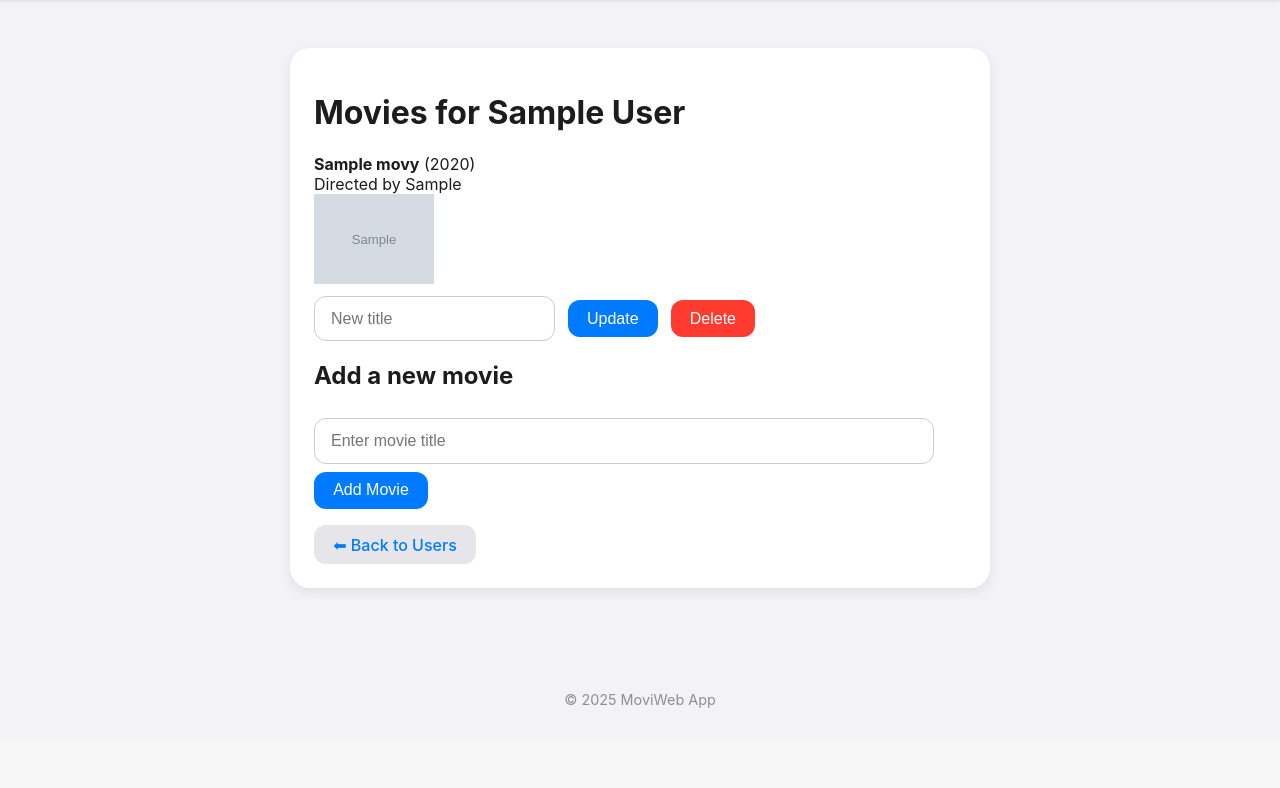
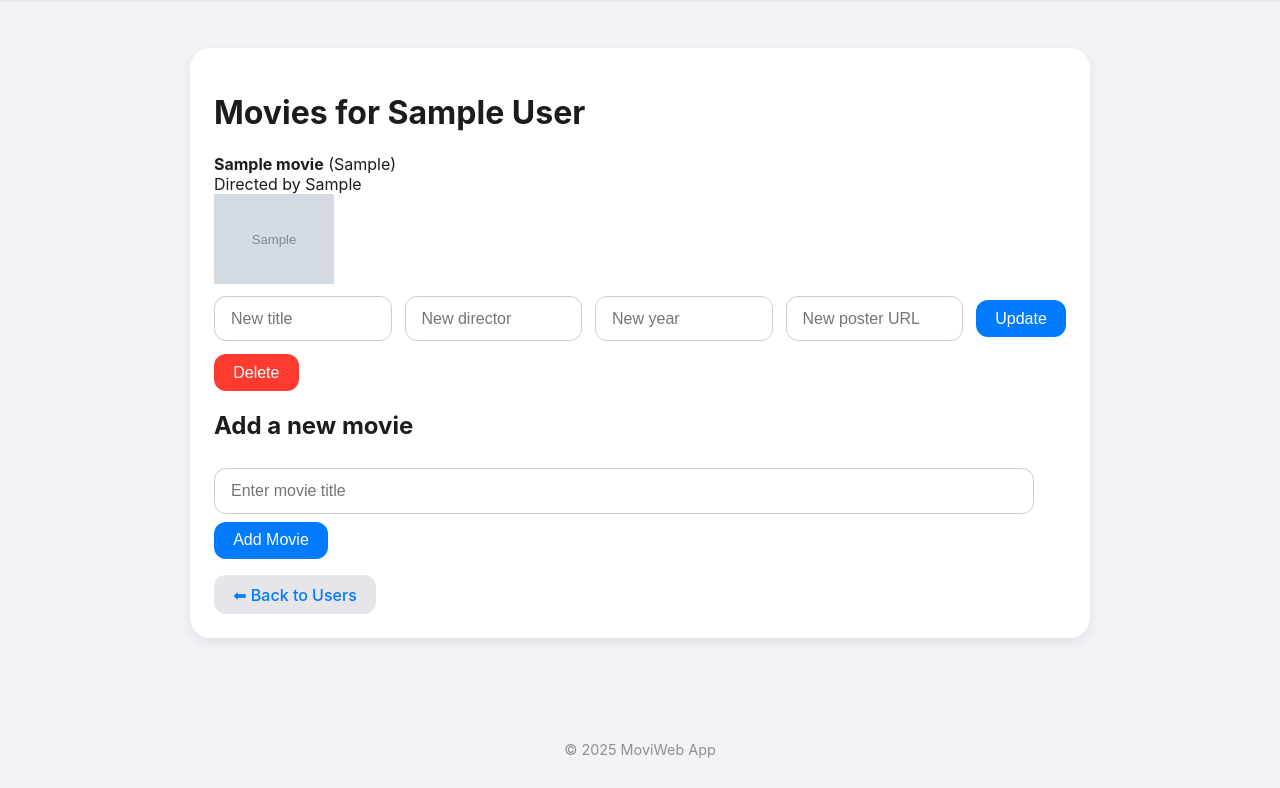
Before and after one commit to Helvanljar/flask-movie-library, a Flask app: page /users/1/movies in a window 1280 px wide. Shown: the part 114-902 px from the top of the page. Before the commit the page ends 822 px from the top, so only its background shows below. Run offline with Flask 3, Linux system fonts and the light colour scheme; tables that the repository leaves empty hold one stand-in row (values such as "Sample post"); grey boxes marked "Sample" are stand-in pictures.

Commit message:
bugfixes

```diff
--- a/app.py
+++ b/app.py
@@ -1,13 +1,13 @@
 import os
-import requests
 from flask import Flask, render_template, request, redirect, url_for, flash, jsonify
 from dotenv import load_dotenv
+from markupsafe import escape
+from sqlalchemy.exc import IntegrityError
 from models import db, Movie, User
 from data_manager import DataManager
+from omdb_service import fetch_movie
 
-# Load environment variables
 load_dotenv()
-OMDB_API_KEY = os.getenv("OMDB_API_KEY")
 
 app = Flask(__name__)
 app.config["SQLALCHEMY_DATABASE_URI"] = "sqlite:///movies.db"
@@ -17,58 +17,54 @@ db.init_app(app)
 
 data_manager = DataManager()
 
-# ✅ Create database/tables safely at startup
+# Smarter DB initialization
 with app.app_context():
-    try:
+    inspector = db.inspect(db.engine)
+    if not inspector.has_table("user") or not inspector.has_table("movie"):
         db.create_all()
-        app.logger.info("Database initialized successfully.")
-    except Exception as e:
-        app.logger.error(f"Error initializing database: {e}")
-        flash("Database initialization failed. Please check logs.", "error")
+        app.logger.info("Database tables created.")
+    else:
+        app.logger.info("Database already initialized.")
 
 
 @app.route("/")
 def index():
-    """Home page showing all users."""
     users = data_manager.get_users()
     return render_template("index.html", users=users)
 
 
 @app.route("/users", methods=["POST"])
 def create_user():
-    """Add a new user."""
-    name = request.form.get("name")
-    if name:
-        try:
+    name = escape(request.form.get("name", "").strip())
+    if not name:
+        flash("Name cannot be empty.", "error")
+        return redirect(url_for("index"))
+    try:
+        if User.query.filter_by(name=name).first():
+            flash(f"User '{name}' already exists.", "error")
+        else:
             data_manager.create_user(name)
             flash(f"User '{name}' created successfully!", "success")
-        except Exception as e:
-            app.logger.error(f"Error creating user: {e}")
-            flash("Error creating user.", "error")
-    else:
-        flash("Name cannot be empty.", "error")
+    except IntegrityError:
+        db.session.rollback()
+        flash("A database integrity error occurred.", "error")
+    except Exception as e:
+        flash(f"Unexpected error: {e}", "error")
     return redirect(url_for("index"))
 
 
 @app.route("/users/<int:user_id>/movies", methods=["GET", "POST"])
 def user_movies(user_id):
-    """List or add movies for a user."""
     user = User.query.get_or_404(user_id)
 
     if request.method == "POST":
-        title = request.form.get("title")
+        title = escape(request.form.get("title", "").strip())
         if not title:
             flash("Movie title cannot be empty.", "error")
             return redirect(url_for("user_movies", user_id=user_id))
-
         try:
-            response = requests.get(
-                "http://www.omdbapi.com/",
-                params={"t": title, "apikey": OMDB_API_KEY},
-                timeout=5
-            )
-            data = response.json()
-            if data.get("Response") == "True":
+            data = fetch_movie(title)
+            if data:
                 movie = Movie(
                     name=data.get("Title"),
                     director=data.get("Director"),
@@ -90,21 +86,27 @@ def user_movies(user_id):
 
 @app.route("/users/<int:user_id>/movies/<int:movie_id>/update", methods=["POST"])
 def update_movie(user_id, movie_id):
-    """Update the title of a movie."""
-    new_title = request.form.get("new_title")
-    if new_title:
+    new_data = {
+        "name": escape(request.form.get("new_title", "").strip()),
+        "director": escape(request.form.get("new_director", "").strip()),
+        "year": escape(request.form.get("new_year", "").strip()),
+        "poster_url": escape(request.form.get("new_poster", "").strip()),
+    }
+    new_data = {k: v for k, v in new_data.items() if v}
+    if new_data:
         try:
-            data_manager.update_movie(movie_id, new_title)
+            data_manager.update_movie(movie_id, new_data)
             flash("Movie updated successfully!", "success")
         except Exception as e:
             app.logger.error(f"Error updating movie: {e}")
             flash("Error updating movie.", "error")
+    else:
+        flash("Please provide at least one field to update.", "warning")
     return redirect(url_for("user_movies", user_id=user_id))
 
 
 @app.route("/users/<int:user_id>/movies/<int:movie_id>/delete", methods=["POST"])
 def delete_movie(user_id, movie_id):
-    """Delete a movie from the user's list."""
     try:
         data_manager.delete_movie(movie_id)
         flash("Movie deleted.", "success")
@@ -114,12 +116,9 @@ def delete_movie(user_id, movie_id):
     return redirect(url_for("user_movies", user_id=user_id))
 
 
-# ✅ Health check route
 @app.route("/health")
 def health_check():
-    """Health check endpoint to verify app and DB are working."""
     try:
-        # Simple DB check: count users
         user_count = User.query.count()
         return jsonify(status="ok", users=user_count), 200
     except Exception as e:
@@ -127,7 +126,6 @@ def health_check():
         return jsonify(status="error", message=str(e)), 500
 
 
-# Error handling
 @app.errorhandler(404)
 def page_not_found(e):
     return render_template("404.html"), 404
@@ -139,4 +137,4 @@ def internal_error(e):
 
 
 if __name__ == "__main__":
-    app.run(debug=True, port=5002)
+    app.run(debug=True, host="0.0.0.0", port=5000)
--- a/data_manager.py
+++ b/data_manager.py
@@ -1,42 +1,35 @@
-"""DataManager class handles CRUD operations using SQLAlchemy ORM."""
 from models import db, User, Movie
 
 class DataManager:
-    """Encapsulates CRUD operations for Users and Movies."""
-
-    def create_user(self, name: str) -> User:
-        """Create and save a new user."""
-        new_user = User(name=name)
-        db.session.add(new_user)
+    def create_user(self, name):
+        user = User(name=name)
+        db.session.add(user)
         db.session.commit()
-        return new_user
+        return user
 
     def get_users(self):
-        """Return all users."""
         return User.query.all()
 
-    def get_movies(self, user_id: int):
-        """Return all movies for a user."""
+    def get_movies(self, user_id):
         return Movie.query.filter_by(user_id=user_id).all()
 
-    def add_movie(self, movie: Movie) -> Movie:
-        """Add a movie to the database."""
+    def add_movie(self, movie):
         db.session.add(movie)
         db.session.commit()
         return movie
 
-    def update_movie(self, movie_id: int, new_title: str):
-        """Update the title of a movie."""
+    def update_movie(self, movie_id, new_data: dict):
         movie = Movie.query.get(movie_id)
         if movie:
-            movie.name = new_title
+            movie.name = new_data.get("name", movie.name)
+            movie.director = new_data.get("director", movie.director)
+            movie.year = new_data.get("year", movie.year)
+            movie.poster_url = new_data.get("poster_url", movie.poster_url)
             db.session.commit()
         return movie
 
-    def delete_movie(self, movie_id: int):
-        """Delete a movie by ID."""
+    def delete_movie(self, movie_id):
         movie = Movie.query.get(movie_id)
         if movie:
             db.session.delete(movie)
             db.session.commit()
-        return movie
--- a/static/style.css
+++ b/static/style.css
@@ -27,7 +27,7 @@ header {
 
 /* Container */
 main.container {
-    max-width: 700px;
+    max-width: 900px;
     margin: 2rem auto;
     padding: 1rem;
 }
@@ -139,9 +139,10 @@ input[type="text"]:focus {
 /* Inline row for update + delete */
 .form-actions {
     display: flex;
-    gap: 0.8rem;          /* spacing between input, update, delete */
+    gap: 0.8rem;
     align-items: center;
     margin-top: 0.5rem;
+    flex-wrap: wrap;
 }
 
 .form-actions form {
@@ -149,10 +150,11 @@ input[type="text"]:focus {
     align-items: center;
     margin: 0;
     gap: 0.8rem;
+    flex-wrap: wrap;
 }
 
 .form-actions input[type="text"] {
-    flex: 1;
+    flex: 1 1 160px;
     margin: 0;
 }
 
@@ -174,20 +176,9 @@ input[type="text"]:focus {
     font-weight: 500;
 }
 
-.flashes li.success {
-    background: #34c759; /* iOS green */
-    color: white;
-}
-
-.flashes li.error {
-    background: #ff3b30; /* iOS red */
-    color: white;
-}
-
-.flashes li.warning {
-    background: #ffcc00; /* iOS yellow */
-    color: #1c1c1e;
-}
+.flashes li.success { background: #34c759; color: white; }
+.flashes li.error   { background: #ff3b30; color: white; }
+.flashes li.warning { background: #ffcc00; color: #1c1c1e; }
 
 /* Footer */
 footer {
--- a/templates/base.html
+++ b/templates/base.html
@@ -6,14 +6,12 @@
     <link rel="stylesheet" href="{{ url_for('static', filename='style.css') }}">
 </head>
 <body>
-    <!-- Header -->
     <header>
         <h1>
             <a href="{{ url_for('index') }}" class="logo-link">🎥 MoviWeb App</a>
         </h1>
     </header>
 
-    <!-- Main content -->
     <main class="container">
         <!-- Flash messages -->
         {% with messages = get_flashed_messages(with_categories=true) %}
@@ -29,7 +27,6 @@
         {% block content %}{% endblock %}
     </main>
 
-    <!-- Footer -->
     <footer>
         <p>© 2025 MoviWeb App</p>
     </footer>
--- a/templates/index.html
+++ b/templates/index.html
@@ -4,11 +4,14 @@
     <h1>Users</h1>
     <ul>
         {% for user in users %}
-        <li><a href="{{ url_for('user_movies', user_id=user.id) }}">{{ user.name }}</a></li>
+        <li>
+            <a href="{{ url_for('user_movies', user_id=user.id) }}">{{ user.name }}</a>
+        </li>
         {% else %}
         <li>No users yet.</li>
         {% endfor %}
     </ul>
+
     <h2>Add a new user</h2>
     <form method="POST" action="{{ url_for('create_user') }}">
         <input type="text" name="name" placeholder="Enter user name" required>
--- a/templates/movies.html
+++ b/templates/movies.html
@@ -11,10 +11,13 @@
                 <img src="{{ movie.poster_url }}" alt="Poster for {{ movie.name }}" width="120"><br>
             {% endif %}
 
-            <!-- Inline form row -->
+            <!-- Inline update & delete row -->
             <div class="form-actions">
                 <form method="POST" action="{{ url_for('update_movie', user_id=user.id, movie_id=movie.id) }}">
-                    <input type="text" name="new_title" placeholder="New title" required>
+                    <input type="text" name="new_title" placeholder="New title">
+                    <input type="text" name="new_director" placeholder="New director">
+                    <input type="text" name="new_year" placeholder="New year">
+                    <input type="text" name="new_poster" placeholder="New poster URL">
                     <button type="submit">Update</button>
                 </form>
                 <form method="POST" action="{{ url_for('delete_movie', user_id=user.id, movie_id=movie.id) }}">
```
Also changed, not shown: models.py (+7 -22 lines), omdb_service.py (+10 -21 lines), requirements.txt (+4 -4 lines), README.md, 1 other file. Lines whose indentation alone changed are shown as unchanged.
